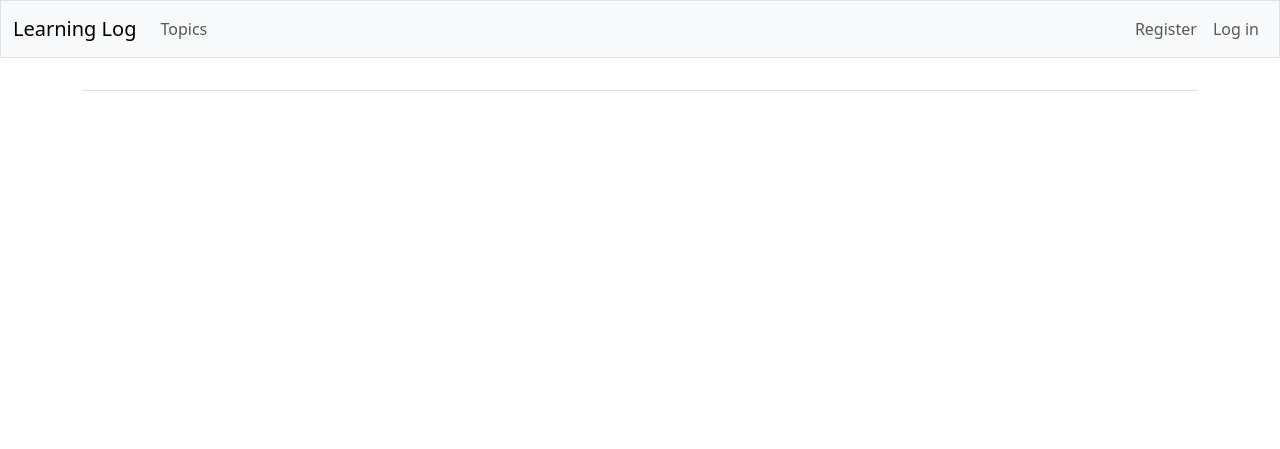
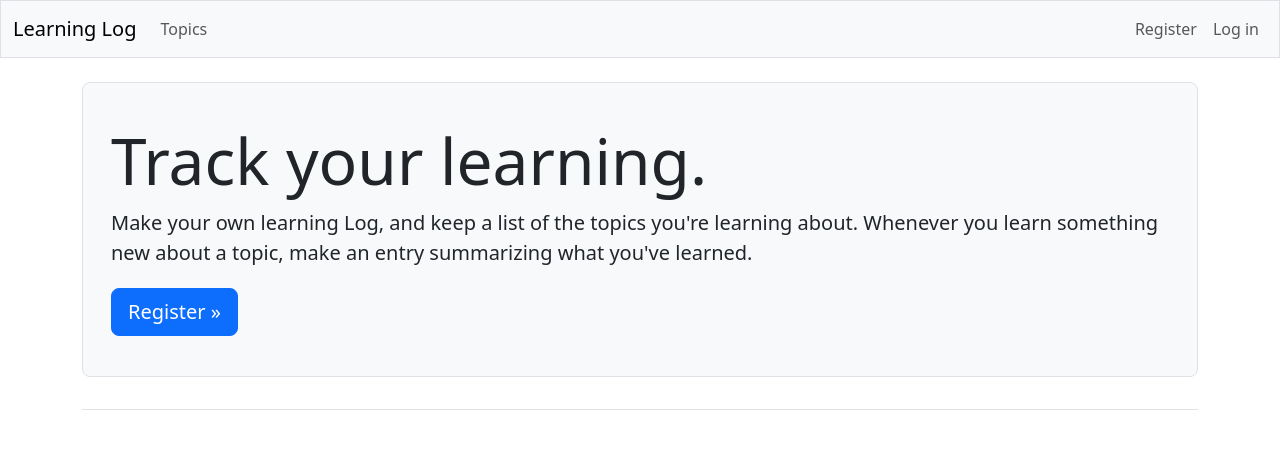
Before and after one commit to aduuuna/learning_log, a Django app: page / in a window 1280 px wide. Shown: the top 449 px of the page. Run offline with Django 5.2, Linux system fonts and the light colour scheme; some libraries are stand-ins or nearby versions.

Commit message:
Stylled the hompage using a Jumbotron

```diff
--- a/learning_logs/templates/learning_logs/base.html
+++ b/learning_logs/templates/learning_logs/base.html
@@ -88,8 +88,5 @@
 
         </div>
      </main>
-
-
-
 </body>
 </html>
--- a/learning_logs/templates/learning_logs/index.html
+++ b/learning_logs/templates/learning_logs/index.html
@@ -1,7 +1,15 @@
 {% extends 'learning_logs/base.html' %}
 
-{% block content %}
+{% block page_header %}
+  <div class="p-3 mb-4 bg-light border rounded-3">
+    <div class="container-fluid py-4">
+        <h1 class="display-3">Track your learning.</h1>
 
-<p>Learning Log helps you keep track of your learning, for any topic you're interested in.</p>
+        <p class="lead">Make your own learning Log, and keep a list of the topics you're learning about. Whenever you learn something new about a topic, make an entry summarizing what you've learned.</p>
 
-{% endblock content %}
+        <a class="btn btn-primary btn-lg mt-1" href="{% url 'accounts:register' %}">Register &raquo;</a>
+    </div>
+  </div>
+
+
+{% endblock page_header %}
```
Also changed, not shown: db.sqlite3.
